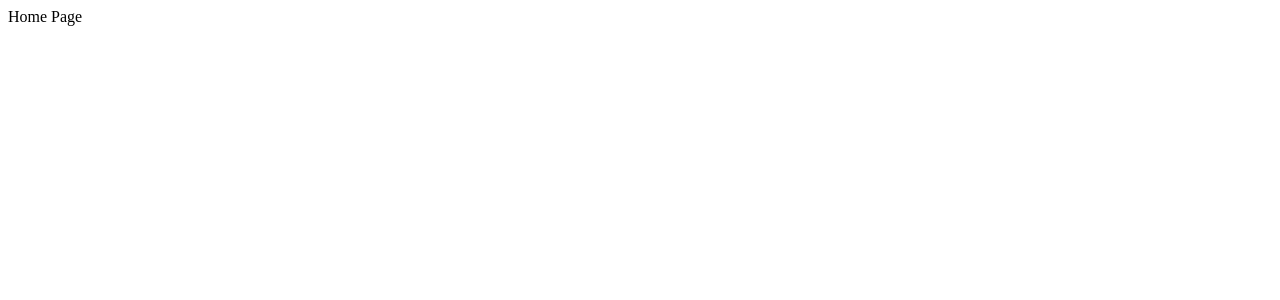
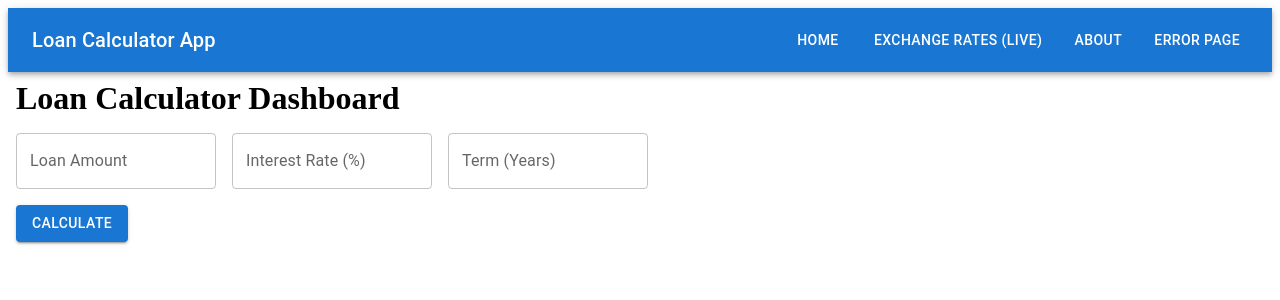
Before and after one commit to thewarriormonkk/loan-calculator, a React (Vite) app: page / in a window 1280 px wide. Shown: the top 300 px of the page. Built offline with nearby package versions, Linux system fonts and the light colour scheme.

Commit message:
utilized mui components on navbar & form

```diff
--- a/package.json
+++ b/package.json
@@ -10,6 +10,11 @@
     "preview": "vite preview"
   },
   "dependencies": {
+    "@emotion/react": "^11.14.0",
+    "@emotion/styled": "^11.14.0",
+    "@fontsource/roboto": "^5.2.5",
+    "@mui/icons-material": "^7.0.2",
+    "@mui/material": "^7.0.2",
     "axios": "^1.9.0",
     "react": "^19.1.0",
     "react-dom": "^19.1.0",
--- a/src/App.tsx
+++ b/src/App.tsx
@@ -2,14 +2,16 @@ import { Routes, Route } from "react-router-dom";
 
 // components
 import About from "./components/About";
+import Error from "./components/Error";
 import ExchangeRates from "./components/ExchangeRates";
-import Error from "./components/Error";
 import Home from "./components/Home";
+import Navbar from "./components/Navbar";
 
 function App() {
 
   return (
     <>
+      <Navbar />
       <Routes>
         <Route path="/" element={<Home />} />
         <Route path="/about" element={<About />} />
--- a/src/components/Home.tsx
+++ b/src/components/Home.tsx
@@ -1,9 +1,24 @@
-const Home = () => {
-    return (
-        <div className="home">
-            Home Page
-        </div>
-    );
+import * as React from 'react';
+import Box from '@mui/material/Box';
+import TextField from '@mui/material/TextField';
+import Button from '@mui/material/Button';
+import Stack from '@mui/material/Stack';
+
+export default function Home() {
+  return (
+    <Box
+      component="form"
+      sx={{ '& > :not(style)': { m: 1, width: '25ch' } }}
+      noValidate
+      autoComplete="off"
+    >
+      <h1>Loan Calculator Dashboard</h1>
+      <TextField id="outlined-basic" label="Loan Amount" variant="outlined" />
+      <TextField id="outlined-basic" label="Interest Rate (%)" variant="outlined" />
+      <TextField id="outlined-basic" label="Term (Years)" variant="outlined" />
+      <Stack spacing={2} direction="row">
+      <Button variant="contained">Calculate</Button>
+    </Stack>
+    </Box>
+  );
 }
-
-export default Home;
--- a/src/components/Navbar.tsx
+++ b/src/components/Navbar.tsx
@@ -1,8 +1,23 @@
+import { Link } from "react-router-dom";
+import { AppBar, Toolbar, IconButton, Typography, Stack, Button } from "@mui/material";
+
 const Navbar = () => {
     return (
-        <div className="navbar">
-            Navbar
-        </div>
+        <>
+            <AppBar position="static">
+                <Toolbar>
+                    <Typography variant="h6" component="div" sx={{flexGrow: 1}}>
+                        Loan Calculator App
+                    </Typography>
+                    <Stack direction="row" spacing={2}>
+                        <Button color="inherit">HOME</Button>
+                        <Button color="inherit">EXCHANGE RATES (LIVE)</Button>
+                        <Button color="inherit">ABOUT</Button>
+                        <Button color="inherit">ERROR PAGE</Button>
+                    </Stack>
+                </Toolbar>
+            </AppBar>
+        </>
     );
 }
 
```
Also changed, not shown: 1 other file (tests, documents, lock files or other folders).
